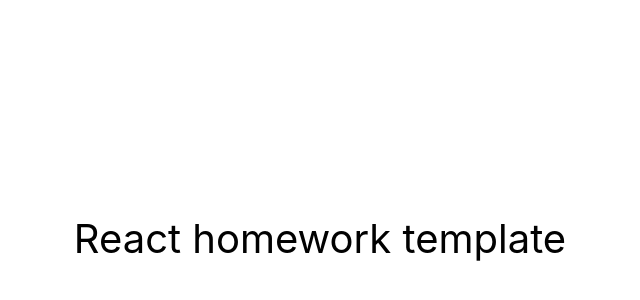
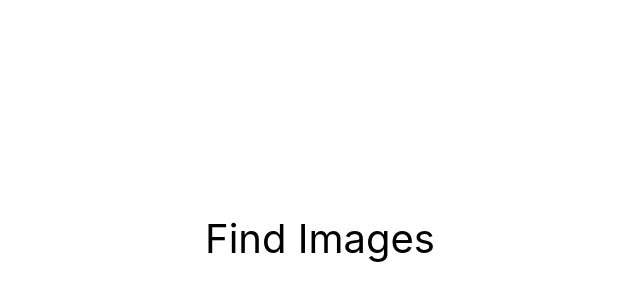
Before and after one commit to yura-prots/goit-react-hw-03-image-finder, a React (Create React App) app: page / in a window 1280 px wide. Shown: the part 162-462 px from the top of the page, without its empty margins (320-960 px from the left). Built offline with nearby package versions, Linux system fonts and the light colour scheme.

Commit message:
repo. created

```diff
--- a/package.json
+++ b/package.json
@@ -2,7 +2,7 @@
   "name": "react-homework-template",
   "version": "0.1.0",
   "private": true,
-  "homepage": "https://goitacademy.github.io/react-homework-template/",
+  "homepage": "https://yura-prots.github.io/goit-react-hw-03-image-finder/",
   "dependencies": {
     "@testing-library/jest-dom": "^5.16.3",
     "@testing-library/react": "^12.1.4",
--- a/src/components/App.jsx
+++ b/src/components/App.jsx
@@ -7,10 +7,10 @@ export const App = () => {
         justifyContent: 'center',
         alignItems: 'center',
         fontSize: 40,
-        color: '#010101'
+        color: '#010101',
       }}
     >
-      React homework template
+      Find Images
     </div>
   );
 };
```
Also changed, not shown: 1 other file (tests, documents, lock files or other folders).
